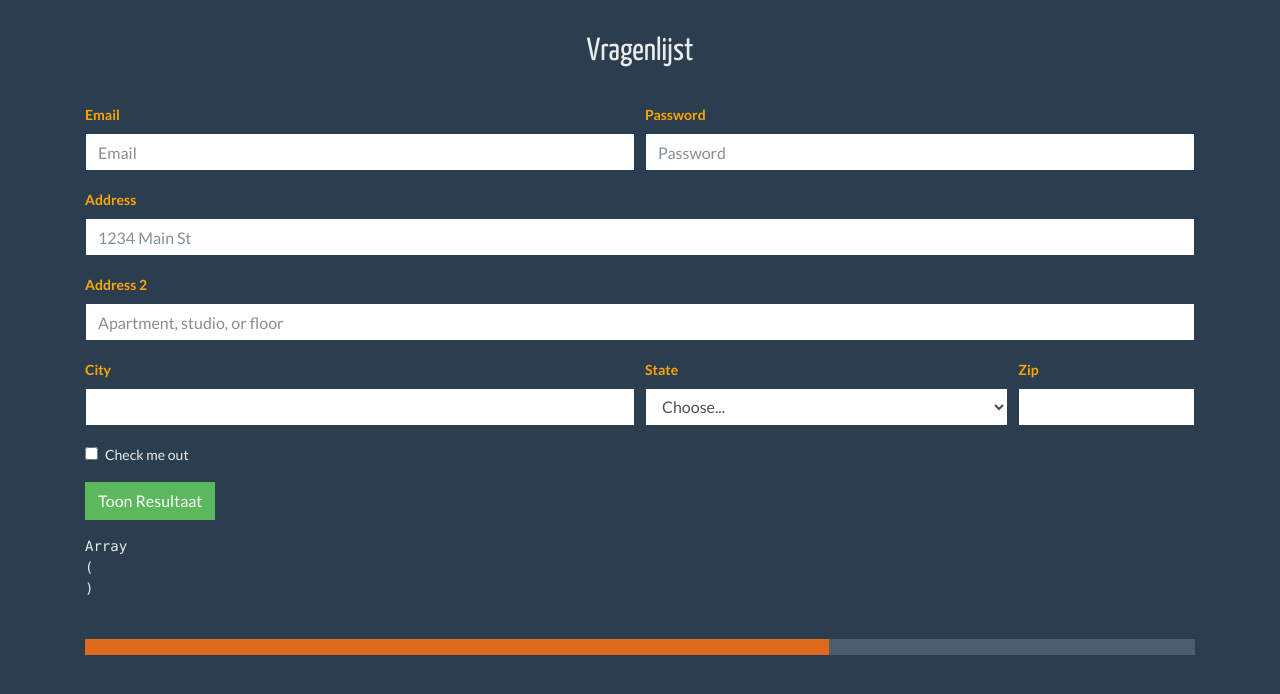
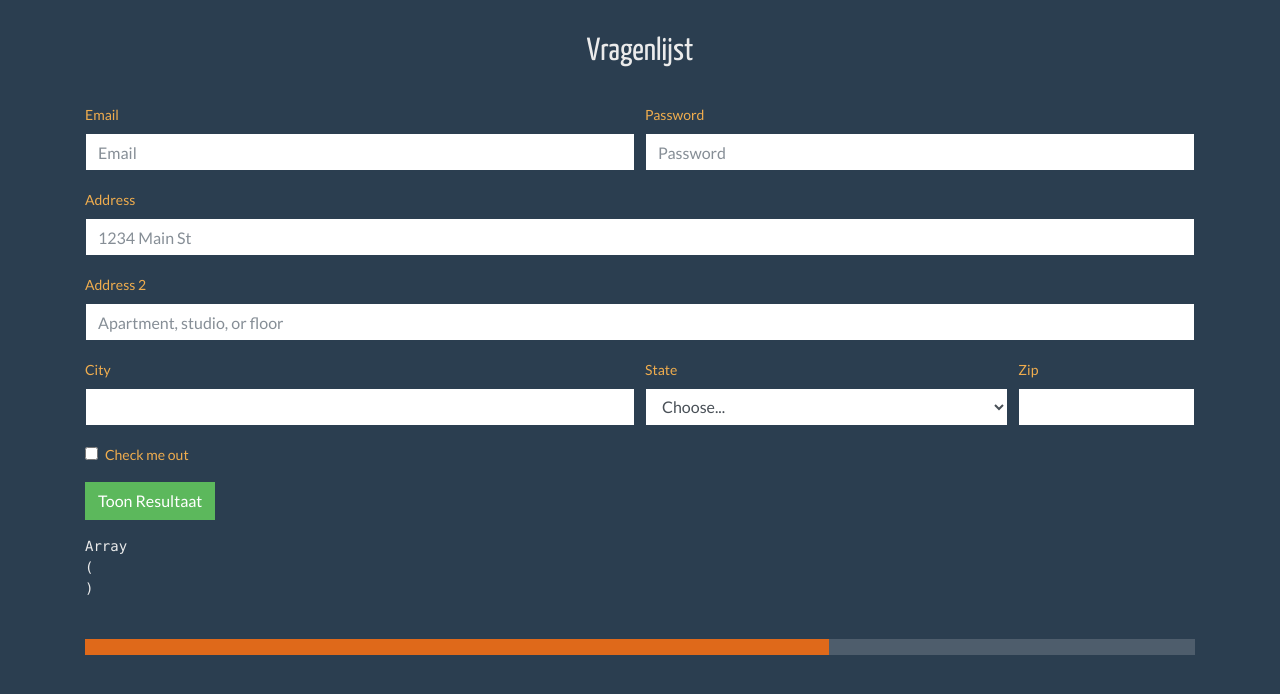
Before and after one commit to mb2o/charissa-leven, a PHP site: page /questionnaire.php in a window 1280 px wide. Shown: the part 48-742 px from the top of the page. Run offline with PHP 8.4, Linux system fonts and the light colour scheme.

Commit message:
dageinde

```diff
--- a/css/site.css
+++ b/css/site.css
@@ -5,10 +5,6 @@
 .container {
   margin-top: 2em;
 }
-.control-label {
-  font-weight: bold;
-  color: orange;
-}
 .progress {
   margin-top: 2em;
 }
--- a/questionnaire.php
+++ b/questionnaire.php
@@ -20,39 +20,39 @@ include('inc/header.php');
 
                 <div class="form-row">
                     <div class="form-group col-md-6">
-                        <label for="inputEmail4" class="control-label">Email</label>
+                        <label for="inputEmail4" class="control-label text-warning">Email</label>
                         <input type="email" class="form-control" id="inputEmail4" placeholder="Email">
                     </div>
                     <div class="form-group col-md-6">
-                        <label for="inputPassword4" class="control-label">Password</label>
+                        <label for="inputPassword4" class="control-label text-warning">Password</label>
                         <input type="password" class="form-control" id="inputPassword4" placeholder="Password">
                     </div>
                 </div>
 
                 <div class="form-group">
-                    <label for="inputAddress" class="control-label">Address</label>
+                    <label for="inputAddress" class="control-label text-warning">Address</label>
                     <input type="text" class="form-control" id="inputAddress" placeholder="1234 Main St">
                 </div>
 
                 <div class="form-group">
-                    <label for="inputAddress2" class="control-label">Address 2</label>
+                    <label for="inputAddress2" class="control-label text-warning">Address 2</label>
                     <input type="text" class="form-control" id="inputAddress2" placeholder="Apartment, studio, or floor">
                 </div>
 
                 <div class="form-row">
                     <div class="form-group col-md-6">
-                        <label for="inputCity" class="control-label">City</label>
+                        <label for="inputCity" class="control-label text-warning">City</label>
                         <input type="text" class="form-control" id="inputCity">
                     </div>
                     <div class="form-group col-md-4">
-                        <label for="inputState" class="control-label">State</label>
+                        <label for="inputState" class="control-label text-warning">State</label>
                         <select id="inputState" class="form-control">
                             <option selected>Choose...</option>
                             <option>...</option>
                         </select>
                     </div>
                     <div class="form-group col-md-2">
-                        <label for="inputZip" class="control-label">Zip</label>
+                        <label for="inputZip" class="control-label text-warning">Zip</label>
                         <input type="text" class="form-control" id="inputZip">
                     </div>
                 </div>
@@ -60,7 +60,7 @@ include('inc/header.php');
                 <div class="form-group">
                     <div class="form-check">
                         <input class="form-check-input" type="checkbox" id="gridCheck">
-                        <label class="form-check-label" for="gridCheck">
+                        <label class="form-check-label text-warning" for="gridCheck">
                             Check me out
                         </label>
                     </div>
```
Also changed, not shown: start.php (+3 -52 lines).
